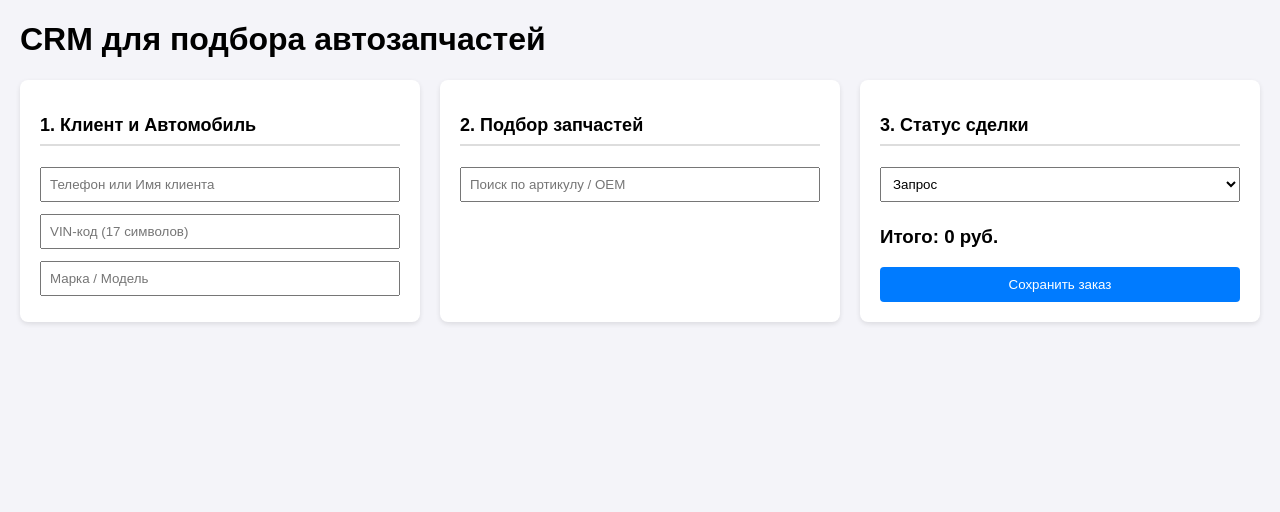
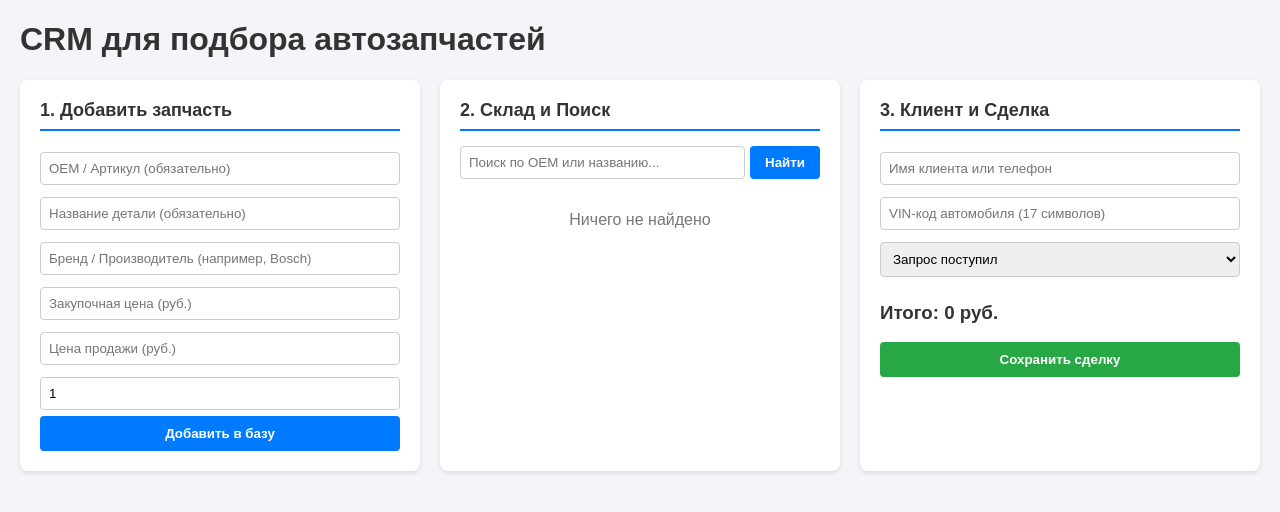
Before and after one commit to gogineoru-jpg/BYDHELP_ZAP, a Flask app: page / in a window 1280 px wide. Shown: the top 512 px of the page. Run offline with Flask 3, Linux system fonts and the light colour scheme.

Commit message:
Revise HTML structure and styling for CRM page

```diff
--- a/templates/index.html
+++ b/templates/index.html
@@ -4,45 +4,73 @@
     <meta charset="UTF-8">
     <title>CRM Автозапчасти</title>
     <style>
-        body { font-family: Arial, sans-serif; margin: 20px; background: #f4f4f9; }
-        .container { display: flex; gap: 20px; }
-        .block { background: white; padding: 20px; border-radius: 8px; flex: 1; box-shadow: 0 2px 5px rgba(0,0,0,0.1); }
-        h2 { font-size: 18px; border-bottom: 2px solid #ddd; padding-bottom: 8px; }
-        input, select { width: 100%; padding: 8px; margin: 6px 0; box-sizing: border-box; }
-        button { background: #007bff; color: white; border: none; padding: 10px; width: 100%; cursor: pointer; border-radius: 4px; }
+        body { font-family: Arial, sans-serif; margin: 20px; background: #f4f4f9; color: #333; }
+        .container { display: flex; gap: 20px; flex-wrap: wrap; }
+        .block { background: white; padding: 20px; border-radius: 8px; flex: 1; min-width: 300px; box-shadow: 0 2px 5px rgba(0,0,0,0.1); }
+        h2 { font-size: 18px; border-bottom: 2px solid #007bff; padding-bottom: 8px; margin-top: 0; }
+        input, select { width: 100%; padding: 8px; margin: 6px 0; box-sizing: border-box; border: 1px solid #ccc; border-radius: 4px; }
+        button { background: #007bff; color: white; border: none; padding: 10px; width: 100%; cursor: pointer; border-radius: 4px; font-weight: bold; }
         button:hover { background: #0056b3; }
+        ul { padding-left: 0; list-style: none; max-height: 250px; overflow-y: auto; }
+        li { background: #f9f9f9; margin-bottom: 8px; padding: 8px; border-radius: 4px; border-left: 4px solid #007bff; font-size: 14px; }
+        .search-box { display: flex; gap: 5px; margin-bottom: 10px; }
+        .search-box input { margin: 0; }
+        .search-box button { width: auto; padding: 0 15px; }
     </style>
 </head>
 <body>
     <h1>CRM для подбора автозапчастей</h1>
     <div class="container">
+
+        <!-- Блок 1: Добавление товара на склад -->
         <div class="block">
-            <h2>1. Клиент и Автомобиль</h2>
-            <input type="text" placeholder="Телефон или Имя клиента">
-            <input type="text" placeholder="VIN-код (17 символов)">
-            <input type="text" placeholder="Марка / Модель">
+            <h2>1. Добавить запчасть</h2>
+            <form action="/add_product" method="POST">
+                <input type="text" name="oem" placeholder="OEM / Артикул (обязательно)" required>
+                <input type="text" name="name" placeholder="Название детали (обязательно)" required>
+                <input type="text" name="brand" placeholder="Бренд / Производитель (например, Bosch)">
+                <input type="number" step="0.01" name="purchase_price" placeholder="Закупочная цена (руб.)">
+                <input type="number" step="0.01" name="sell_price" placeholder="Цена продажи (руб.)">
+                <input type="number" name="stock" placeholder="Количество на складе (шт.)" value="1">
+                <button type="submit">Добавить в базу</button>
+            </form>
         </div>
+
+        <!-- Блок 2: Поиск и Каталог запчастей -->
         <div class="block">
-            <h2>2. Подбор запчастей</h2>
-            <input type="text" placeholder="Поиск по артикулу / OEM">
+            <h2>2. Склад и Поиск</h2>
+            <form action="/" method="GET" class="search-box">
+                <input type="text" name="q" placeholder="Поиск по OEM или названию..." value="{{ query }}">
+                <button type="submit">Найти</button>
+            </form>
             <ul>
                 {% for p in products %}
-                <li>{{ p.oem }} - {{ p.name }} ({{ p.brand }}) — {{ p.sell_price }} руб. [Склад: {{ p.stock }} шт.]</li>
+                <li>
+                    <strong>{{ p.oem }}</strong> — {{ p.name }} (<i>{{ p.brand }}</i>)<br>
+                    Цена: <b>{{ p.sell_price }} руб.</b> | Остаток: <b>{{ p.stock }} шт.</b>
+                </li>
+                {% else %}
+                <p style="color: #777; text-align: center;">Ничего не найдено</p>
                 {% endfor %}
             </ul>
         </div>
+
+        <!-- Блок 3: Клиент и Сделка -->
         <div class="block">
-            <h2>3. Статус сделки</h2>
+            <h2>3. Клиент и Сделка</h2>
+            <input type="text" placeholder="Имя клиента или телефон">
+            <input type="text" placeholder="VIN-код автомобиля (17 символов)">
             <select>
-                <option>Запрос</option>
-                <option>Подбор</option>
-                <option>Предложение</option>
-                <option>Оплата</option>
-                <option>Выдача</option>
+                <option>Запрос поступил</option>
+                <option>Идет подбор аналогов</option>
+                <option>Согласовано с клиентом</option>
+                <option>Заказ оплачен</option>
+                <option>Выдано со склада</option>
             </select>
             <h3>Итого: 0 руб.</h3>
-            <button>Сохранить заказ</button>
+            <button style="background: #28a745;">Сохранить сделку</button>
         </div>
+
     </div>
 </body>
 </html>
```
